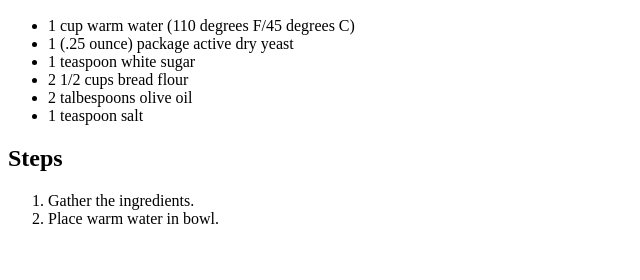
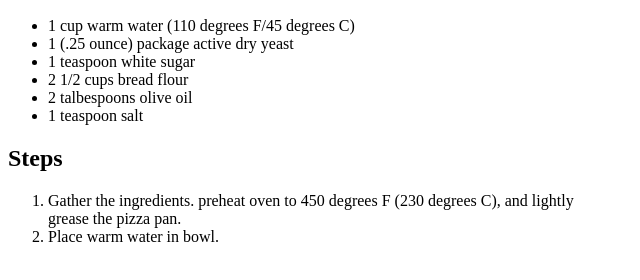
Before and after one commit to christiangtz89/odin-recepies, a plain HTML site: page recepies/pizza.html in a window 1280 px wide. Shown: the part 454-734 px from the top of the page, without its empty margins (0-640 px from the left). Drawn offline with Linux system fonts and the light colour scheme.

Commit message:
added information to steps

```diff
--- a/recepies/pizza.html
+++ b/recepies/pizza.html
@@ -24,7 +24,8 @@
 
     <h2><strong>Steps</strong></h2>
     <ol>
-        <li>Gather the ingredients.</li>
+        <li>Gather the ingredients. preheat oven to 450 degrees F (230 degrees C), and lightly <br>
+        grease the pizza pan.</li>
         <li>Place warm water in bowl.</li>
     </ol>
 
```
